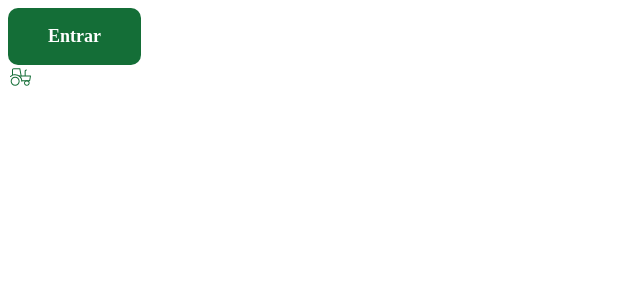
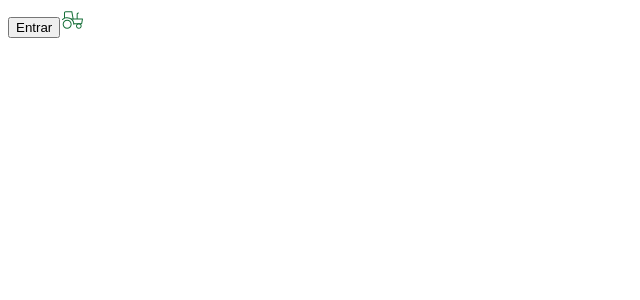
Before and after one commit to bioneoficial/dexis-components, a React (Create React App) app: page / in a window 1280 px wide. Shown: the top 300 px of the page, without its empty margins (0-640 px from the left). Built offline with nearby package versions, Linux system fonts and the light colour scheme.

Commit message:
test: remove styles

```diff
--- a/src/GreenButton/GreenButton.tsx
+++ b/src/GreenButton/GreenButton.tsx
@@ -1,5 +1,5 @@
 import * as React from 'react';
-import * as Styles from './GreenButton.styles';
+// import * as Styles from './GreenButton.styles';
 
 type Props = {
   onClick: () => void;
@@ -7,10 +7,12 @@ type Props = {
   id: string;
 };
 
-const GreenButton: React.FC<Props> = ({ onClick, title, id }: Props) => (
-  <Styles.Button id={id} onClick={onClick}>
-    {title}
-  </Styles.Button>
-);
+const GreenButton: React.FC<Props> = ({ onClick, title, id }: Props) => {
+  return (
+    <button id={id} onClick={onClick}>
+      {title}
+    </button>
+  );
+};
 
 export default GreenButton;
```
